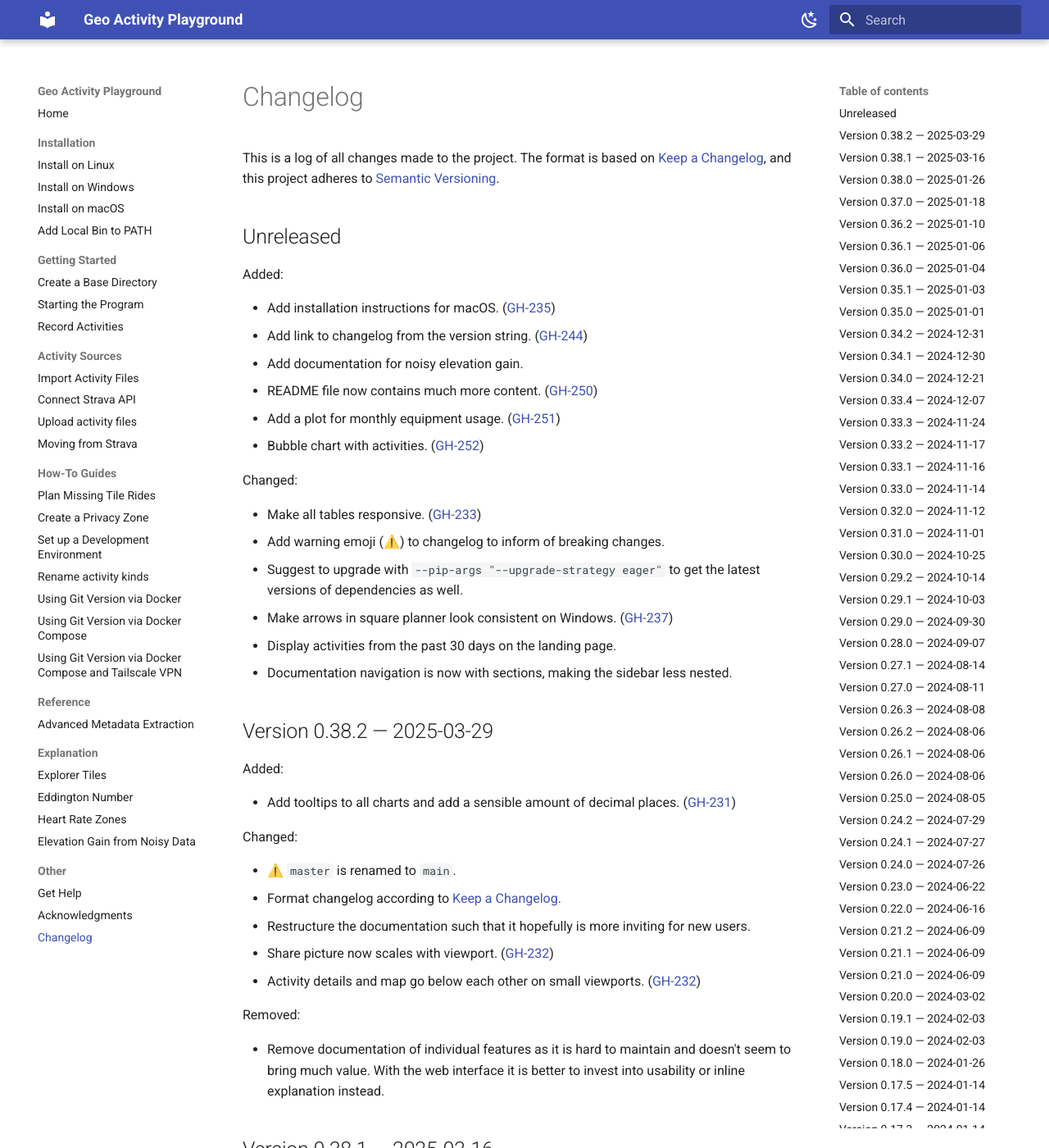
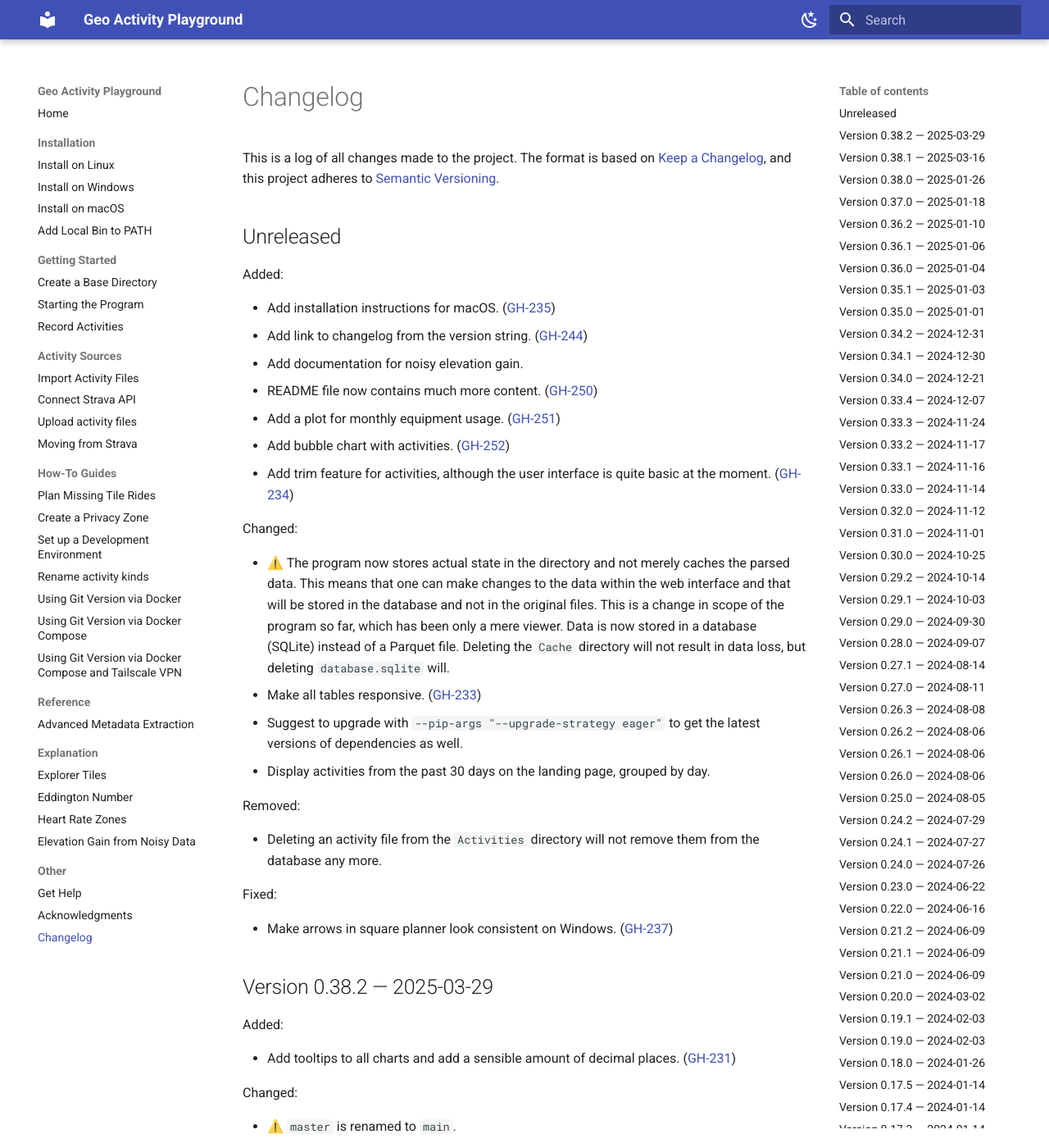
Before and after one commit to martin-ueding/geo-activity-playground, an MkDocs documentation site: the page built from docs/changelog.md, in a window 1280 px wide and 1400 px high. Shown: the whole window at 82% size. Built offline with MkDocs 1.6.1 and Material for MkDocs 9.7.7, drawn with Linux system fonts in a browser that asks for light colours.

Commit message:
Changelog entries

```diff
--- a/docs/changelog.md
+++ b/docs/changelog.md
@@ -1,7 +1,6 @@
 # Changelog
 
-This is a log of all changes made to the project. The format is based on [Keep a Changelog](https://keepachangelog.com/en/1.1.0/),
-and this project adheres to [Semantic Versioning](https://semver.org/spec/v2.0.0.html).
+This is a log of all changes made to the project. The format is based on [Keep a Changelog](https://keepachangelog.com/en/1.1.0/), and this project adheres to [Semantic Versioning](https://semver.org/spec/v2.0.0.html).
 
 <!--
 Types of changes
@@ -25,16 +24,23 @@ Added:
 - Add documentation for noisy elevation gain.
 - README file now contains much more content. ([GH-250](https://github.com/martin-ueding/geo-activity-playground/issues/250))
 - Add a plot for monthly equipment usage. ([GH-251](https://github.com/martin-ueding/geo-activity-playground/issues/251))
-- Bubble chart with activities. ([GH-252](https://github.com/martin-ueding/geo-activity-playground/issues/252))
+- Add bubble chart with activities. ([GH-252](https://github.com/martin-ueding/geo-activity-playground/issues/252))
+- Add trim feature for activities, although the user interface is quite basic at the moment. ([GH-234](https://github.com/martin-ueding/geo-activity-playground/issues/234))
 
 Changed:
 
+- ⚠️ The program now stores actual state in the directory and not merely caches the parsed data. This means that one can make changes to the data within the web interface and that will be stored in the database and not in the original files. This is a change in scope of the program so far, which has been only a mere viewer. Data is now stored in a database (SQLite) instead of a Parquet file. Deleting the `Cache` directory will not result in data loss, but deleting `database.sqlite` will.
 - Make all tables responsive. ([GH-233](https://github.com/martin-ueding/geo-activity-playground/issues/233))
-- Add warning emoji (⚠️) to changelog to inform of breaking changes.
 - Suggest to upgrade with `--pip-args "--upgrade-strategy eager"` to get the latest versions of dependencies as well.
+- Display activities from the past 30 days on the landing page, grouped by day.
+
+Removed:
+
+- Deleting an activity file from the `Activities` directory will not remove them from the database any more.
+
+Fixed:
+
 - Make arrows in square planner look consistent on Windows. ([GH-237](https://github.com/martin-ueding/geo-activity-playground/issues/237))
-- Display activities from the past 30 days on the landing page.
-- Documentation navigation is now with sections, making the sidebar less nested.
 
 ## Version 0.38.2 — 2025-03-29
 
```
